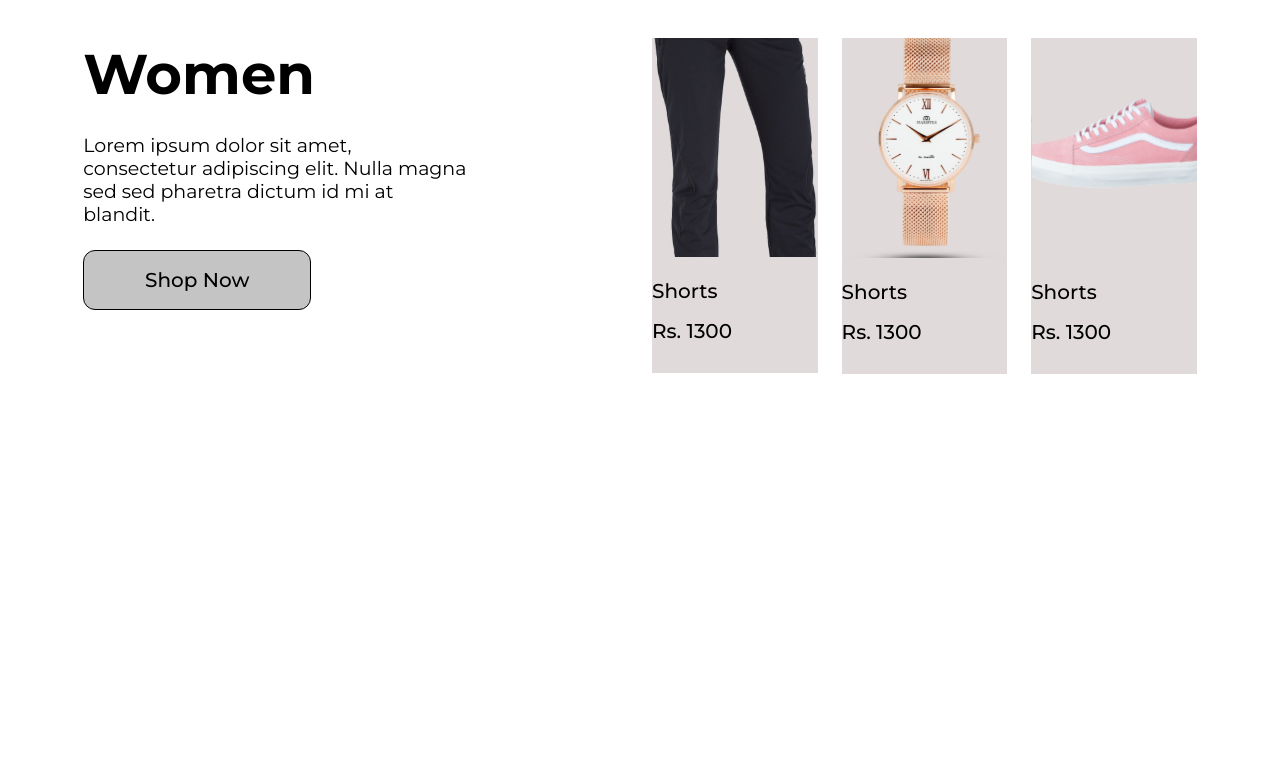
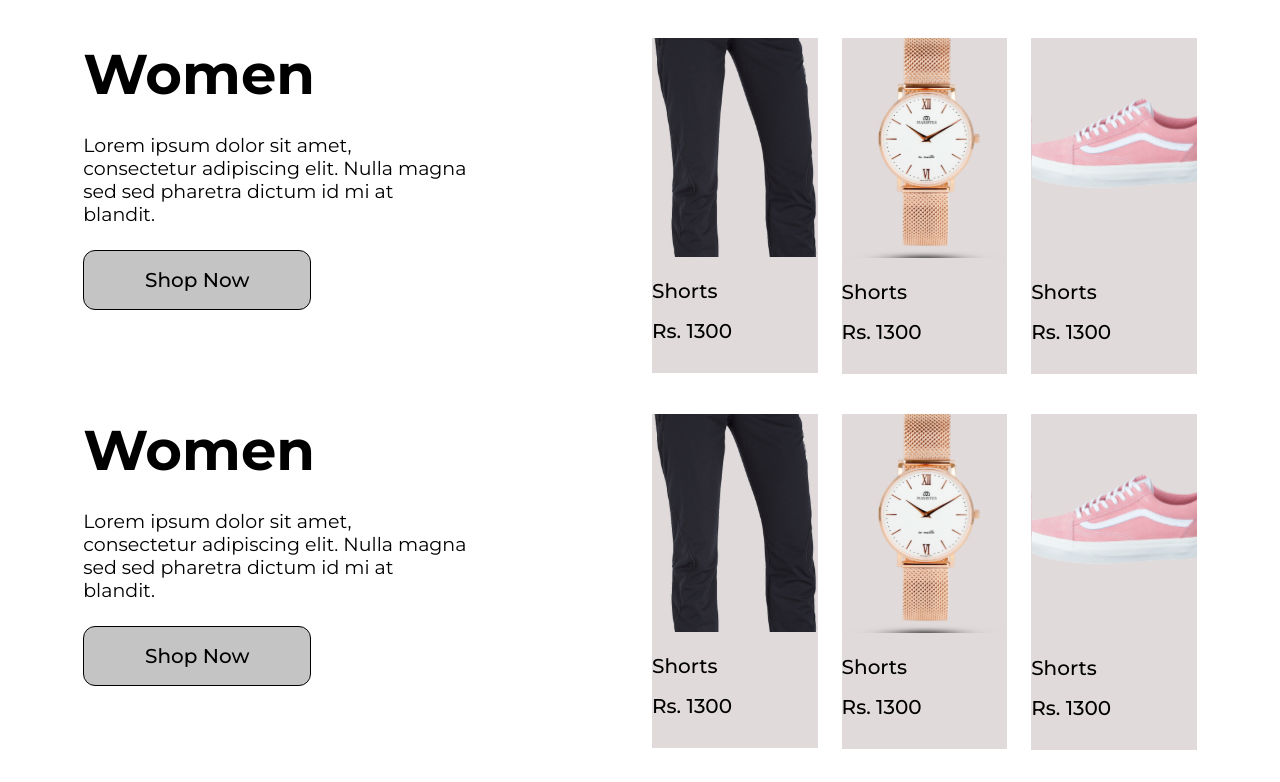
Before and after one commit to gift56/fitness_shop, a React (Vite) app: page / in a window 1280 px wide. Shown: the part 3218-4000 px from the top of the page. Before the commit the page ends 3624 px from the top, so only its background shows below. Built offline with nearby package versions, Linux system fonts and the light colour scheme.

Commit message:
working on sale

```diff
--- a/src/components/Wear.jsx
+++ b/src/components/Wear.jsx
@@ -1,10 +1,10 @@
 import React from "react";
 
-const Wear = ({ id, title, details, btn, data }) => {
+const Wear = ({ id, title, details, btn, data, dataClasses, className }) => {
   return (
     <div
       id={id}
-      className="w-full flex flex-col lg:flex-row items-start justify-between gap-6"
+      className={`w-full flex flex-col lg:flex-row items-start justify-between gap-6 ${className}`}
     >
       <div className="flex flex-col gap-6 items-start justify-start flex-1">
         <h1 className="text-black font-bold text-[56px] leading-[72px]">
@@ -19,7 +19,7 @@ const Wear = ({ id, title, details, btn, data }) => {
         {data.map(({ img, name, price }, i) => (
           <div
             key={i}
-            className="flex justify-start lg:min-w-[30%] w-full items-center flex-col gap-5 bg-[#E1DADA] pb-7"
+            className={`flex justify-start lg:min-w-[30%] w-full items-center flex-col gap-5 bg-[#E1DADA] pb-7 ${dataClasses}`}
           >
             <div className="lg:w-fit lg:h-fit w-full h-full">
               <img src={img} alt={name} className="w-full h-full" />
--- a/src/components/Wears.jsx
+++ b/src/components/Wears.jsx
@@ -72,6 +72,19 @@ const Wears = () => {
             }
             data={womenData}
           />
+
+          <Wear
+            id="women"
+            title="Women"
+            details="Lorem ipsum dolor sit amet, consectetur adipiscing elit. Nulla magna sed sed pharetra dictum id mi at blandit."
+            btn={
+              <Button
+                text="Shop Now"
+                btnClass="min-w-[228px] h-[60px] bg-[#C4C4C4] border border-black"
+              />
+            }
+            data={womenData}
+          />
         </div>
       </div>
     </section>
```
